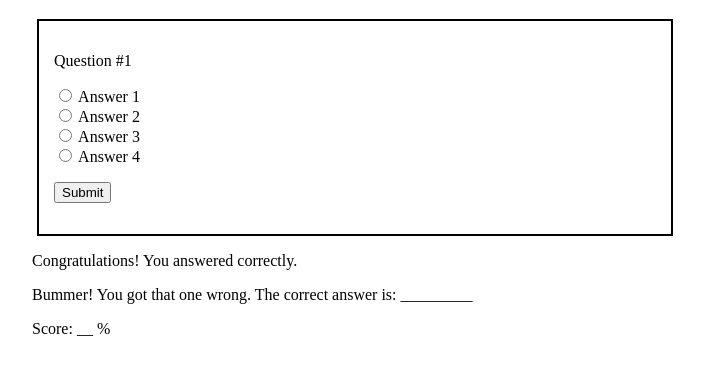
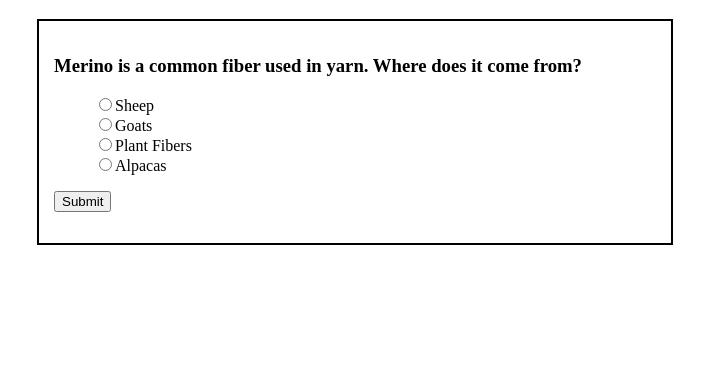
Before and after one commit to LRPP/quiz-app, a plain HTML site: page index.html in a window 1280 px wide. Shown: the part 99-474 px from the top of the page, without its empty margins (6-710 px from the left). Drawn offline with nearby package versions, Linux system fonts and the light colour scheme.

Commit message:
the app now works (for the most part)

```diff
--- a/app.js
+++ b/app.js
@@ -0,0 +1,100 @@
+var questions = [{
+        question: 'Merino is a common fiber used in yarn. Where does it come from?',
+        choices: ['Sheep', 'Goats', 'Plant Fibers', 'Alpacas'],
+        answer: 'Sheep'
+    },
+    {
+        question: 'How do you create garter stitch on a flat piece?',
+        choices: ['Short rows', 'Knit one direction and purl the other direction', 'Knit back and forth', 'Knit in circles'],
+        answer: 'Knit back and forth'
+    },
+    {
+        question: 'What is not a method for knitting in the round?',
+        choices: ['Magic loop', 'Double pointed needles', 'Knit a flat piece and seam it', 'Using 2 circular needles'],
+        answer: 'Knit a flat piece and seam it'
+    },
+    {
+        question: 'What is not a type of knitting needle?',
+        choices: ['Circular', 'Double pointed', 'Straight', 'Rounded'],
+        answer: 'Rounded'
+    },
+    // {
+    //     question: 'What is the purpose of ‘blocking’ a knitted item?',
+    //     choices: ['To make sure you have the correct number of stitches', 'To achieve the desired shape', 'To secure the ends', ''],
+    //     answer: 'To achieve the desired shape'
+    // },
+    // {
+    //     question: 'What is meant by ‘gauge’?',
+    //     choices: ['Weight of yarn', 'Thickness of needles', 'Number of stitches per inch', 'Yardage of yarn needed for a project'],
+    //     answer: 'Number of stitches per inch'
+    // },
+    // {
+    //     question: 'What is ‘whip stitch’ used for?',
+    //     choices: ['Sewing whips', 'Joining 2 pieces of knit fabric', 'Hiding flaws in your knitting', 'Adding designs to the surface of a knitted item'],
+    //     answer: 'Joining 2 pieces of knit fabric'
+    // },
+    // {
+    //     question: 'What is the most common method for closing the toe on a sock?',
+    //     choices: ['3 needle bind-off', 'Judy’s Magic Cast-off', 'Whip stitch', 'Kitchener stitch'],
+    //     answer: 'Kitchener stitch'
+    // },
+    // {
+    //     question: 'What is not a type of heel used in sock knitting?',
+    //     choices: ['Short-row', 'Cupping', 'Flap and gusset', 'Afterthought'],
+    //     answer: 'Cupping'
+    // },
+    // {
+    //     question: 'What 2 stitches are used to create ribbing?',
+    //     choices: ['Cable and twist', 'Front and back', 'Knit and purl', 'Texture and lace'],
+    //     answer: 'Knit and purl'
+    // },
+    // {
+    //     question: 'What is not a material used to create knitting needles?',
+    //     choices: ['Ceramic', 'Metal', 'Wood', 'Acrylic'],
+    //     answer: 'Ceramic'
+    // },
+];
+
+var questNum = 0;
+
+function question() {
+    $('#question').text(questions[questNum].question);
+    $('#choices').empty();
+    for (var i = 0; i < questions[questNum].choices.length; i++) {
+        $('#choices').append('<li><input type="radio" value="' + questions[questNum].choices[i] + '" name="' + questions[questNum].choices[i] + '" />' + questions[questNum].choices[i] + '</li>');
+    }
+}
+
+function generator() {
+    var score = 0;
+    $('#submit').submit(function(event) {
+        event.preventDefault();
+        var chosenAnswer = $('li input[type="radio"]:checked').val();
+        console.log('submitted');
+        var correctAnswer = questions[questNum].answer;
+        if (questNum >= questions.length) {
+            //$('.question-box').toggleClass('hide')
+            $('#results').text('You got ' + score + ' questions correct out of ' + questions.length)
+        } else {
+            if (chosenAnswer == correctAnswer) {
+                $('#feedback').text("Congratulations! You answered correctly!");
+                score++;
+                questNum++;
+                question();
+            } else {
+                $('#feedback').text("Sorry, you didn't get that one right. The correct answer was: " + questions[questNum].answer);
+                questNum++;
+                question();
+            }
+        }
+    });
+}
+
+
+$(function() {
+    question();
+});
+
+$(function() {
+    generator();
+});
--- a/index.html
+++ b/index.html
@@ -14,30 +14,29 @@
     <meta name="viewport" content="width=device-width, initial-scale=1">
 
     <link rel="stylesheet" href="main.css" type="text/css">
+    <script src="https://ajax.googleapis.com/ajax/libs/jquery/2.2.4/jquery.min.js"></script>
     <script src="app.js" type="text/javascript"></script>
 </head>
 
 <body>
     <h1>Quiz App</h1>
 
-    <div class="quesiton">
-        <form id="question">
-            <p>Question #1</p>
-            <input type="radio"> Answer 1<br>
-            <input type="radio"> Answer 2<br>
-            <input type="radio"> Answer 3<br>
-            <input type="radio"> Answer 4
+    <div class="question-box">
+        <h3 id="question"></h3>
+        <ul id="choices">
+
+        </ul>
+        <form id="submit">
             <p><input type="submit" value="Submit"></p>
         </form>
     </div>
 
-    <div class="">
-        <p>Congratulations! You answered correctly.</p>
-        <p>Bummer! You got that one wrong. The correct answer is: _________</p>
+    <div id="feedback">
+
     </div>
 
-    <div class="">
-        <p>Score: __ %</p>
+    <div id="results">
+
     </div>
 
 </body>
--- a/main.css
+++ b/main.css
@@ -6,7 +6,11 @@ input {
     line-height: 2em;
 }
 
-.quesiton {
+ul {
+    list-style: none;
+}
+
+.question-box {
     margin: 5px;
     padding: 15px;
     border: 2px solid black;
@@ -16,3 +20,7 @@ input {
 .answer {
     line-height: 1.5em;
 }
+
+.hide {
+    display: none;
+}
```
